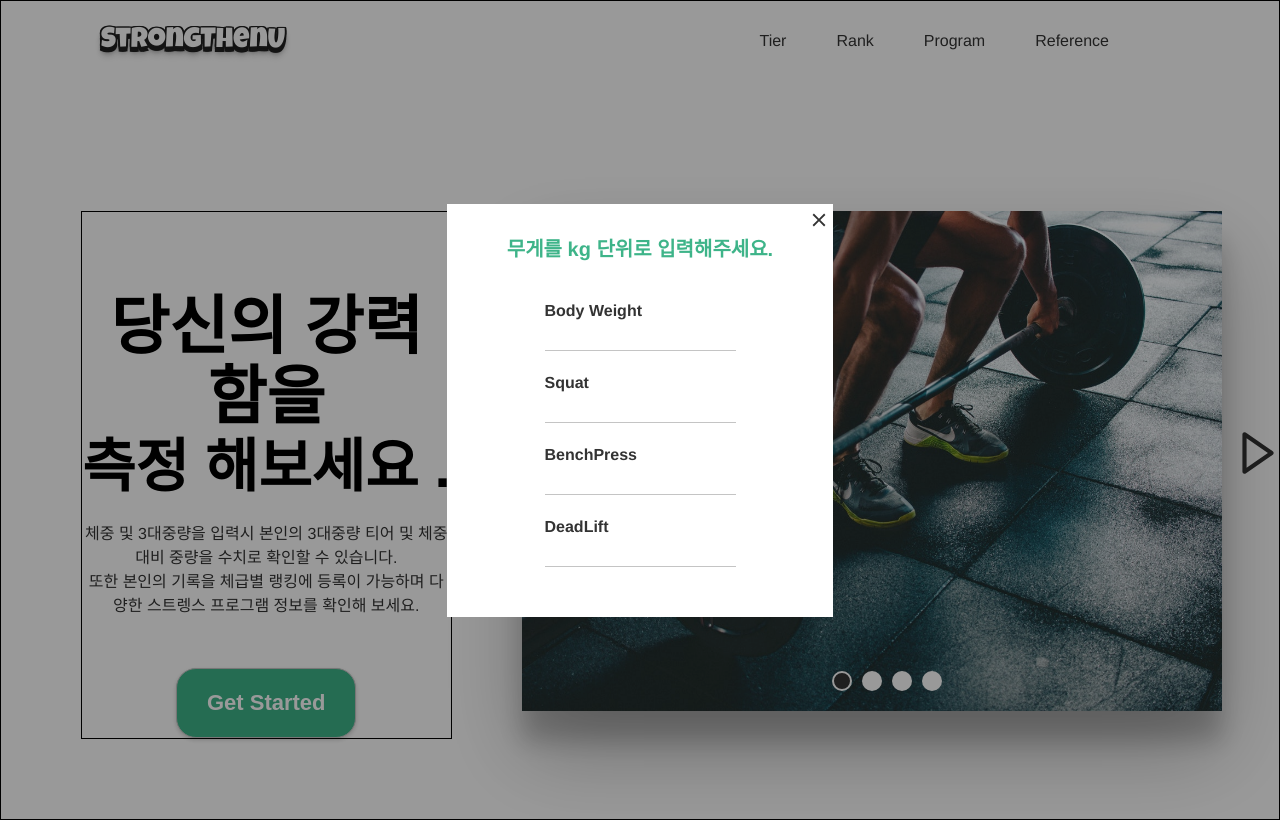
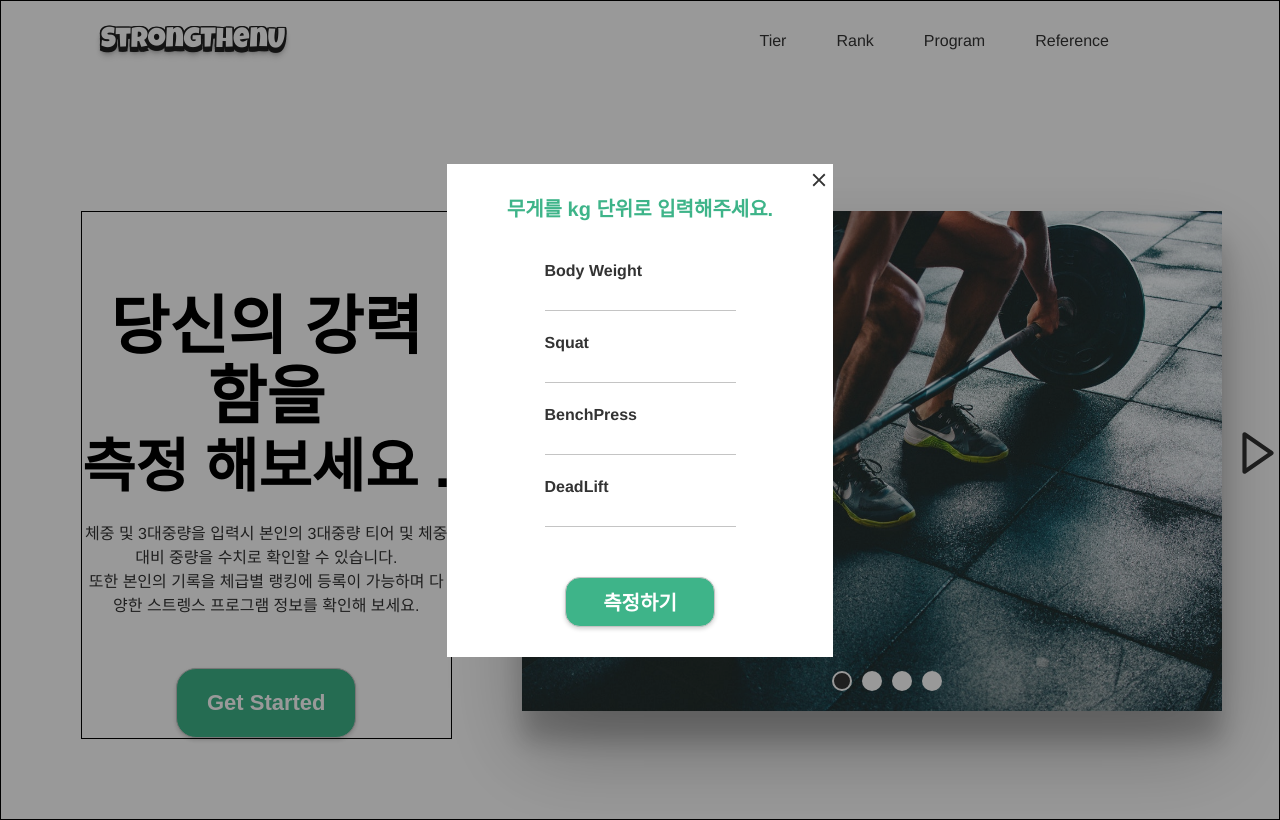
Before and after one commit to dwhddnjs/StrongthanU-project, a React (Create React App) app: page / in a window 1280 px wide. Both pictures are taken after a click on the button "Get Started". Built offline with nearby package versions, Linux system fonts and the light colour scheme.

Commit message:
✨ 측정하기 버튼 추가합니다

```diff
--- a/src/pages/Home/components/HomeModal.tsx
+++ b/src/pages/Home/components/HomeModal.tsx
@@ -35,6 +35,7 @@ const HomeModal: FC<HomeModalProps> = ({ onCloseForm }) => {
             <ModalTitle>DeadLift</ModalTitle>
             <ModalInput />
           </TitleInputWrapper>
+          <ModalMeasureBtn>측정하기</ModalMeasureBtn>
         </ModalForm>
       </ModalLayout>
     </ModalContainer>
@@ -110,3 +111,16 @@ const ModalCloseBtn = styled.div`
   color: #333333;
   padding: 3px;
 `;
+
+const ModalMeasureBtn = styled.button`
+  width: 150px;
+  height: 50px;
+  margin-top: 30px;
+  border-radius: 15px;
+  border: 1px solid #c4c4c4;
+  font-size: 20px;
+  font-weight: 700;
+  color: #ffffff;
+  background-color: #3eb489;
+  box-shadow: rgba(0, 0, 0, 0.18) 0px 2px 4px;
+`;
```
